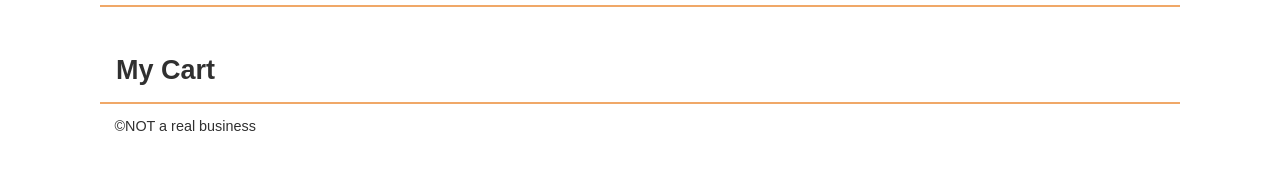
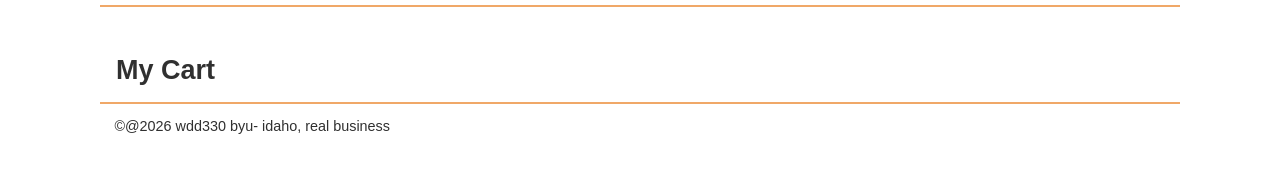
Before and after one commit to Austine77/wdd330-sleepoutside, a website: page src/cart/index.html in a window 1280 px wide. Shown: the part 71-244 px from the top of the page. Drawn offline with Linux system fonts and the light colour scheme.

Commit message:
"Update Footer"

```diff
--- a/src/cart/index.html
+++ b/src/cart/index.html
@@ -93,6 +93,6 @@
       </section>
     </main>
 
-    <footer>&copy;NOT a real business</footer>
+    <footer>&copy;@2026 wdd330 byu- idaho, real business</footer>
   </body>
 </html>
```
